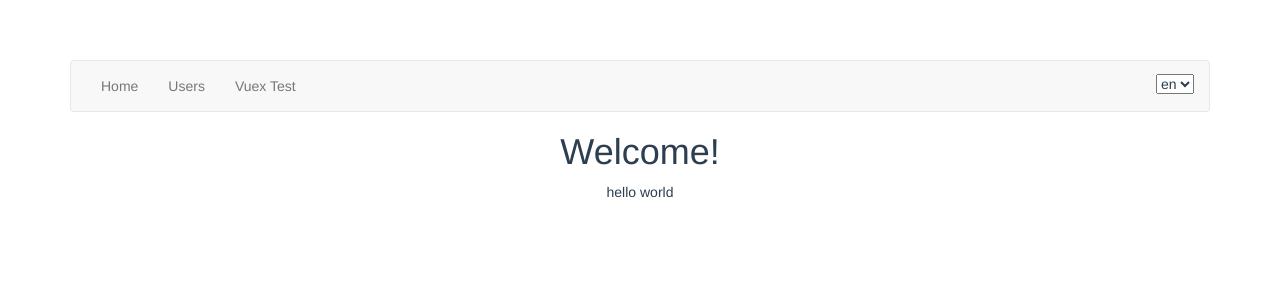
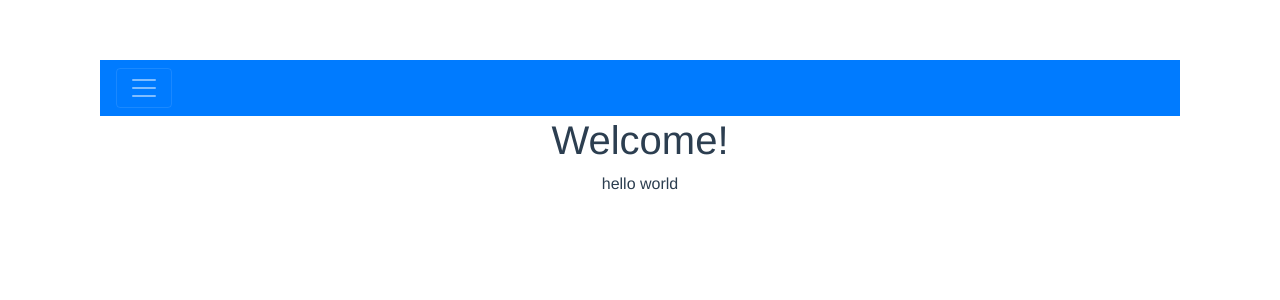
Before and after one commit to nguyentoanit/vuejs-practices, a Vue app: page / in a window 1280 px wide. Shown: the top 300 px of the page. Built offline with nearby package versions, Linux system fonts and the light colour scheme.

Commit message:
Add Bootstrap vue package

```diff
--- a/index.html
+++ b/index.html
@@ -1,25 +1,13 @@
 <!DOCTYPE html>
 <html>
-
   <head>
     <meta charset="utf-8" />
     <meta name="viewport" content="width=device-width,initial-scale=1.0" />
-  <title>customer-managerment</title>
-  <!-- Latest compiled and minified CSS -->
-  <link rel="stylesheet" href="https://maxcdn.bootstrapcdn.com/bootstrap/3.3.7/css/bootstrap.min.css" />
-
-  <!-- jQuery library -->
-  <script src="https://ajax.googleapis.com/ajax/libs/jquery/3.3.1/jquery.min.js"></script>
-
-  <!-- Latest compiled JavaScript -->
-  <script src="https://maxcdn.bootstrapcdn.com/bootstrap/3.3.7/js/bootstrap.min.js"></script>
+    <title>Customer Management</title>
   </head>
 
   <body>
-  <div class="container">
-    <div id="app"></div>
-  </div>
+    <div class="container"><div id="app"></div></div>
     <!-- built files will be auto injected -->
   </body>
-
 </html>
--- a/package.json
+++ b/package.json
@@ -12,6 +12,7 @@
   },
   "dependencies": {
     "axios": "^0.18.0",
+    "bootstrap-vue": "^2.0.0-rc.11",
     "vue": "^2.5.2",
     "vue-i18n": "^8.3.2",
     "vue-router": "^3.0.1",
--- a/src/components/Navigation.vue
+++ b/src/components/Navigation.vue
@@ -1,17 +1,20 @@
 <template>
-  <div>
-    <nav class="navbar navbar-default">
-      <div class="container-fluid">
-        <ul class="nav navbar-nav">
-          <li v-for="route in routes" v-if="route.visible">
-            <router-link v-bind:to="{ 'path' : route.path }">{{ $t("navigation."+route.title) }}</router-link>
-          </li>
-        </ul>
-        <select id="locale" v-model="$i18n.locale">
-          <option v-for="(lang, i) in langs" :key="`Lang${i}`" :value="lang">{{ lang }}</option>
-        </select>
-      </div>
-    </nav>
+  <div class="container-fluid">
+    <b-navbar type="dark" variant="primary" toggleable>
+      <b-navbar-toggle target="nav_dropdown_collapse"></b-navbar-toggle>
+      <b-collapse is-nav id="nav_dropdown_collapse">
+        <b-navbar-nav>
+          <b-nav-item
+            v-for="route in routes"
+            v-if="route.visible"
+            :href="'#'+route.path"
+          >{{ $t("navigation."+route.title) }}</b-nav-item>
+          <b-nav-item-dropdown text="Language" right>
+            <b-dropdown-item v-for="(lang, i) in langs" @click="$i18n.locale = lang">{{ lang }}</b-dropdown-item>
+          </b-nav-item-dropdown>
+        </b-navbar-nav>
+      </b-collapse>
+    </b-navbar>
   </div>
 </template>
 
@@ -28,8 +31,4 @@ export default {
 </script>
 
 <style scoped>
-#locale {
-  float: right;
-  margin-top: 13px;
-}
 </style>
--- a/src/lang/en.js
+++ b/src/lang/en.js
@@ -13,6 +13,7 @@ export default {
     result: 'Result'
   },
   navigation: {
+    lang: 'Language',
     home: 'Home',
     users: 'Users',
     testVuex: 'Vuex Test'
--- a/src/lang/fr.js
+++ b/src/lang/fr.js
@@ -13,6 +13,7 @@ export default {
     result: 'Résultat'
   },
   navigation: {
+    lang: 'La langue',
     home: 'Accueil',
     users: 'Utilisateurs',
     testVuex: 'Vuex Test'
--- a/src/lang/jp.js
+++ b/src/lang/jp.js
@@ -13,6 +13,7 @@ export default {
     result: '結果'
   },
   navigation: {
+    lang: '言語',
     home: 'ホーム',
     users: 'ユーザー',
     testVuex: 'Vuexテスト'
--- a/src/main.js
+++ b/src/main.js
@@ -5,8 +5,13 @@ import App from './App';
 import router from './router';
 import store from './store';
 import i18n from './lang/lang';
+import BootstrapVue from 'bootstrap-vue';
+import 'bootstrap/dist/css/bootstrap.css';
+import 'bootstrap-vue/dist/bootstrap-vue.css';
 
+Vue.use(BootstrapVue);
 Vue.config.productionTip = false;
+
 new Vue({
   el: '#app',
   i18n,
```
Also changed, not shown: 1 other file (tests, documents, lock files or other folders). Lines whose indentation alone changed are shown as unchanged.
